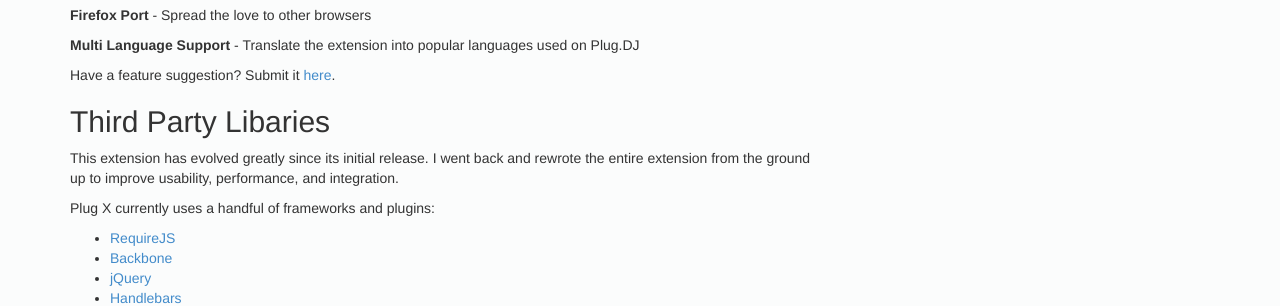
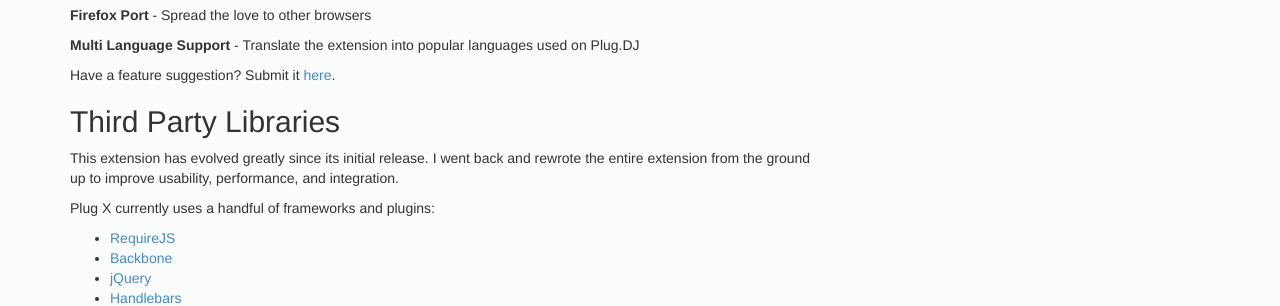
Before and after one commit to skylerb/Plug-X, a Jekyll site: the page built from index.html, in a window 1280 px wide and 900 px high, scrolled down 766 px. Shown: the part 431-737 px from the top of the window. Built offline with Jekyll 4.4.1, drawn with Linux system fonts in a browser that asks for light colours; nearby versions of some CDN libraries; Markdown is read by kramdown in place of the engine named in the settings.

Commit message:
Spelling mistake

```diff
--- a/index.html
+++ b/index.html
@@ -27,7 +27,7 @@
 		  <p><b>Firefox Port</b> - Spread the love to other browsers</p>
 		  <p><b>Multi Language Support</b> - Translate the extension into popular languages used on Plug.DJ</p>
 		  <p>Have a feature suggestion? Submit it <a href="https://chrome.google.com/webstore/support/effeahbhlcfhmgljedehdfjpkgmachjg#feature" target="_blank">here</a>.</p>
-		  <h2><a id="credits"></a>Third Party Libaries</h2>
+		  <h2><a id="credits"></a>Third Party Libraries</h2>
 		  <p>This extension has evolved greatly since its initial release. I went back and rewrote the entire extension from the ground up to improve usability, performance, and integration.</p>
 		  <p>Plug X currently uses a handful of frameworks and plugins:</p>
 		  <ul>
```
